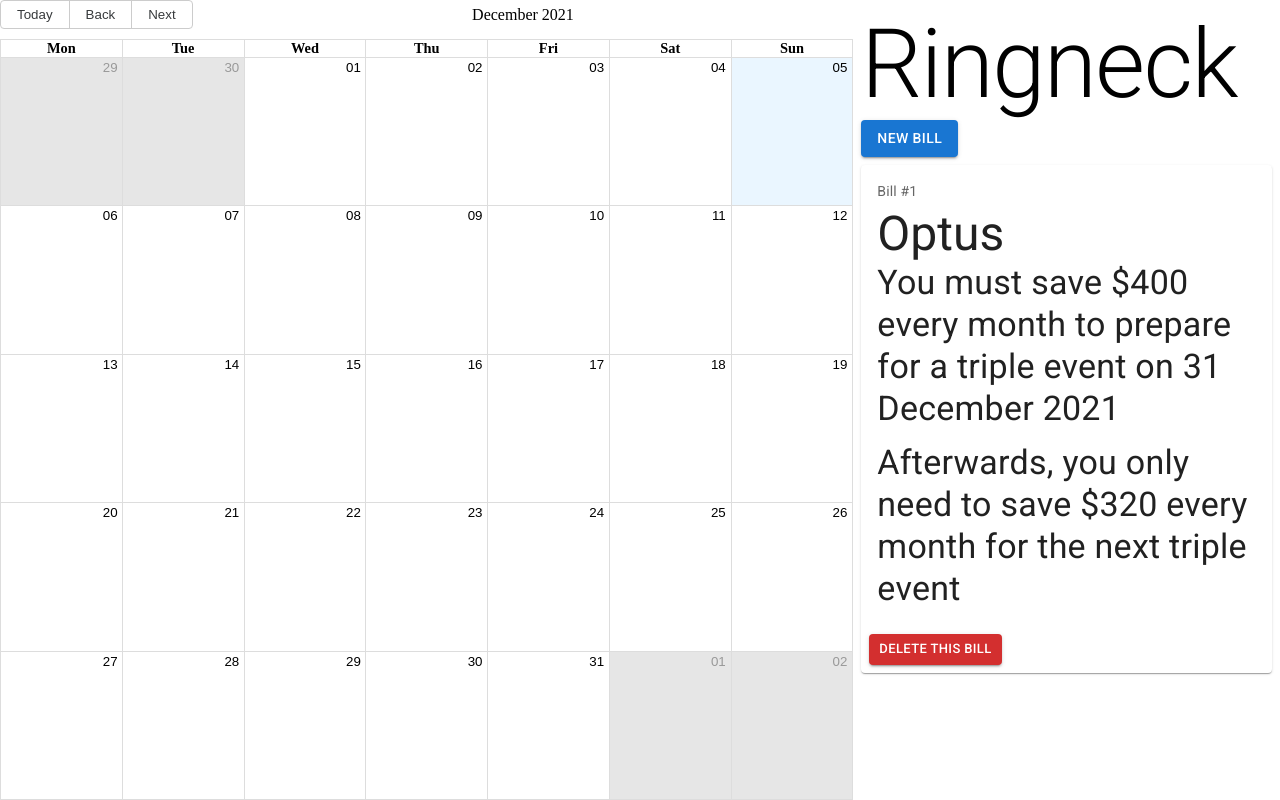
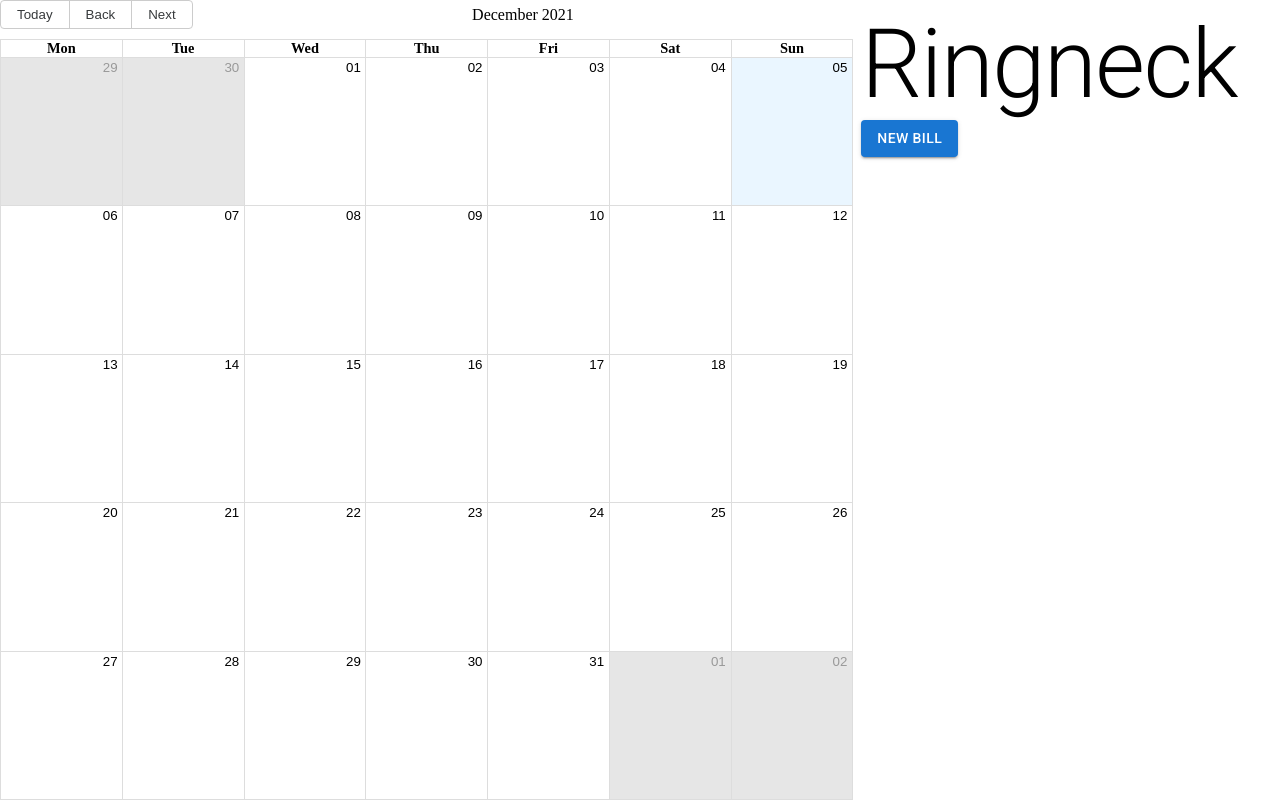
Before and after one commit to christianceb/ringneck, a React (Create React App) app: page / in a window 1280 px wide. Built offline with nearby package versions, Linux system fonts and the light colour scheme.

Commit message:
Items listed under the Bills model now get populated into the front (partially) - Hoist Bill class properties to constructor - Instantiating Bills model now automatically calls Bills.clear(). Also adds a method to get the entire list of items - Updated tests

```diff
--- a/src/Entity/Bill.ts
+++ b/src/Entity/Bill.ts
@@ -6,23 +6,17 @@
     static lastId: number = 0;
 
     public id: number;
-    public amount: number;
-    due: Date;
-    frequency: Frequency;
-
     public calculationResult?: CalculationResult;
 
     constructor(
-        amount: number,
-        due: Date,
-        frequency: Frequency,
+        public amount: number,
+        public due: Date,
+        public frequency: Frequency,
+        public name?: string,
         id?: number
     )
     {
-        this.amount = amount
-        this.due = due;
-        this.frequency = frequency;
-
+        // Find us an Id
         if (id == null) {
             // Use last Id
             this.id = Bill.lastId + 1;
--- a/src/Models/Bills.ts
+++ b/src/Models/Bills.ts
@@ -2,6 +2,11 @@
 
 export default class Bills {
     public items: Bill[] = [];
+
+    constructor()
+    {
+        this.clear();
+    }
 
     store(bill: Bill) : void {
         this.items.push(bill);
@@ -59,4 +64,8 @@
         Bill.lastId = 0;
         this.items = [];
     }
+
+    get() : Bill[] {
+        return this.items;
+    }
 }
--- a/src/Views/Components/Bill.tsx
+++ b/src/Views/Components/Bill.tsx
@@ -1,15 +1,16 @@
 import { Card, CardActions, CardContent} from '@mui/material';
 import Button from '@mui/material/Button';
 import Typography from '@mui/material/Typography';
+import BillEntity from '../../Entity/Bill';
 
-const Bill = () =>
+const Bill = (props: BillComponentProps) =>
     <Card sx={{ mb: 1 }}>
         <CardContent>
             <Typography sx={{ fontSize: 14 }} color="text.secondary" gutterBottom>
-                Bill #1
+                Bill #{props.id}
             </Typography>
             <Typography variant="h3" component="div">
-                Optus
+                {props.bill.name}
             </Typography>
             <Typography variant="h4" component="div" gutterBottom>
                 You must save {"$400"} every month to prepare for a triple event on {"31 December 2021"}
@@ -23,4 +24,9 @@
         </CardActions>
     </Card>;
 
+interface BillComponentProps {
+    bill: BillEntity
+    id: number
+}
+
 export default Bill;
--- a/src/Views/Components/Bills.tsx
+++ b/src/Views/Components/Bills.tsx
@@ -1,9 +1,11 @@
 import { useState } from 'react';
 import { Typography, Grid, Box, Button } from '@mui/material';
 import NewBillDialog from './Bills/Modal/NewBillDialog';
+import BillsModel from '../../Models/Bills';
+import BillEntity from '../../Entity/Bill';
 import Bill from "./Bill"
 
-const Bills = () => {
+const Bills = (props: BillsComponentProps) => {
     const [open, setOpen] = useState(false);
     const handleOpen = () => setOpen(true);
     const handleClose = () => setOpen(false);
@@ -19,9 +21,14 @@
             </Box>
         </Grid>
         <Grid item xs={12}>
-            <Bill />
+            { props.bills.map((bill: BillEntity) => <Bill bill={bill} id={bill.id} />) }
         </Grid>
     </Grid>
 }
 
+interface BillsComponentProps {
+    model: BillsModel
+    bills: BillEntity[]
+}
+
 export default Bills;
--- a/src/Views/Components/Main.tsx
+++ b/src/Views/Components/Main.tsx
@@ -1,15 +1,22 @@
+import { useState } from 'react';
 import Grid from '@mui/material/Grid';
 import Bills from './Bills';
+import BillsModel from '../../Models/Bills';
 import Calendar from './Calendar';
 
-const Main = () =>
-    <Grid container spacing={0}>
+const Main = () => {
+    const billsModel = new BillsModel();
+
+    const [bills] = useState(billsModel.get());
+
+    return <Grid container spacing={0}>
         <Grid item xs={8} height="100vh">
             <Calendar />
         </Grid>
         <Grid item sx={{ p: 1 }} xs={4} height="100vh">
-            <Bills />
+            <Bills model={billsModel} bills={bills}/>
         </Grid>
     </Grid>
+}
 
 export default Main;
```
Also changed, not shown: 1 other file (tests, documents, lock files or other folders).
